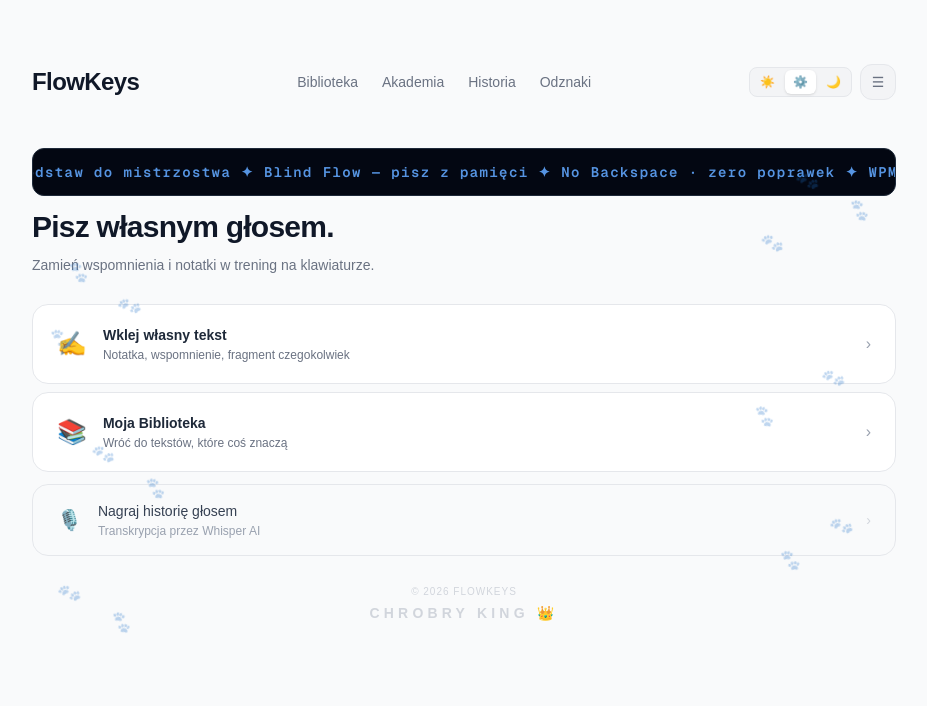
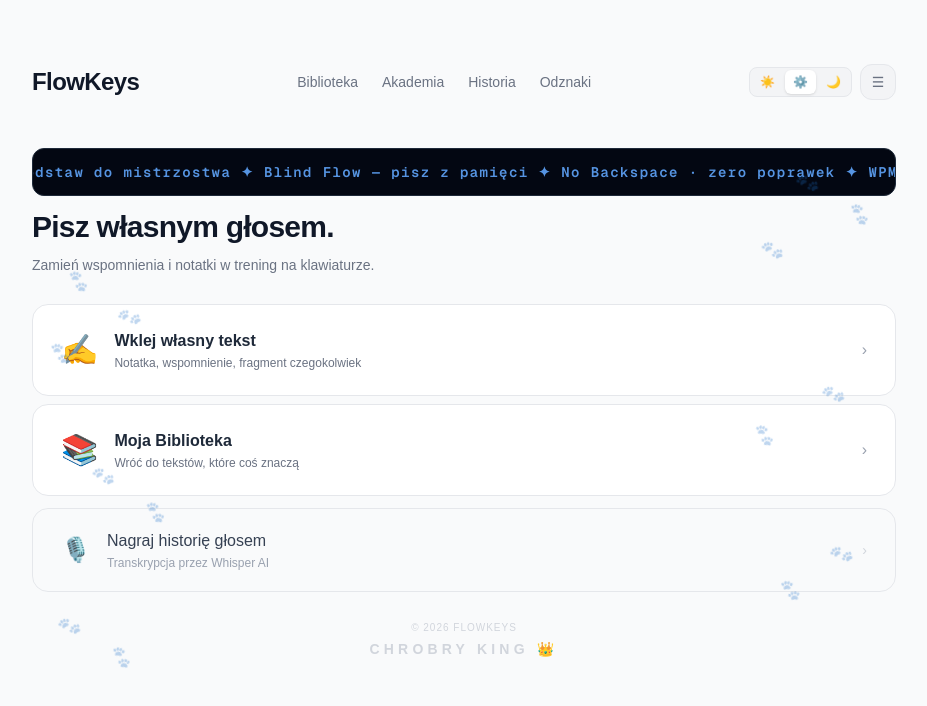
Before and after one commit to spower777/FlowKeys, a Next.js app: page / in a window 1280 px wide. Shown: the top 706 px of the page, without its empty margins (176-1103 px from the left). Built offline with nearby package versions, Linux system fonts and the light colour scheme.

Commit message:
feat: slightly larger home buttons — more padding, bigger text and icons
Co-Authored-By: Claude Sonnet 4.6 <noreply@anthropic.com>

```diff
--- a/app/page.tsx
+++ b/app/page.tsx
@@ -356,12 +356,12 @@ export default function Home() {
               return (
                 <button
                   onClick={handleContinue}
-                  className="animate-fade-up w-full flex items-center gap-4 bg-[var(--accent-500)] hover:bg-[var(--accent-600)] text-white rounded-2xl px-6 py-5 text-left transition-all duration-200 hover:shadow-lg hover:shadow-[var(--accent-600)]/30 hover:-translate-y-0.5 active:translate-y-0 active:shadow-none group"
+                  className="animate-fade-up w-full flex items-center gap-4 bg-[var(--accent-500)] hover:bg-[var(--accent-600)] text-white rounded-2xl px-7 py-6 text-left transition-all duration-200 hover:shadow-lg hover:shadow-[var(--accent-600)]/30 hover:-translate-y-0.5 active:translate-y-0 active:shadow-none group"
                 >
-                  <div className="w-10 h-10 rounded-xl bg-white/20 flex items-center justify-center shrink-0 text-lg group-hover:scale-110 transition-transform duration-200">▶</div>
+                  <div className="w-11 h-11 rounded-xl bg-white/20 flex items-center justify-center shrink-0 text-xl group-hover:scale-110 transition-transform duration-200">▶</div>
                   <div className="flex-1 min-w-0">
                     <p className="text-[10px] font-bold uppercase tracking-widest opacity-65 mb-0.5">Kontynuuj</p>
-                    <p className="text-sm font-bold leading-tight truncate">{lessonTitle}</p>
+                    <p className="text-base font-bold leading-tight truncate">{lessonTitle}</p>
                     <p className="text-xs opacity-60 mt-0.5">{lastSession.stats.wpm} WPM · {lastSession.stats.accuracy}% · {dateStr}</p>
                   </div>
                   <span className="shrink-0 opacity-70 group-hover:translate-x-1 transition-transform duration-200">→</span>
@@ -373,11 +373,11 @@ export default function Home() {
             <div className="space-y-2 animate-fade-up" style={{ animationDelay: '60ms' }}>
               <button
                 onClick={() => { setInputMethod('paste'); setStep('input') }}
-                className="w-full flex items-center gap-4 bg-white dark:bg-[#161616] hover:bg-gray-50 dark:hover:bg-[#1a1a1a] border border-gray-200 dark:border-[#242424] hover:border-[var(--accent-400)] dark:hover:border-[var(--accent-500)]/50 rounded-2xl px-6 py-5 text-left transition-all duration-200 hover:-translate-y-0.5 active:translate-y-0 group"
+                className="w-full flex items-center gap-4 bg-white dark:bg-[#161616] hover:bg-gray-50 dark:hover:bg-[#1a1a1a] border border-gray-200 dark:border-[#242424] hover:border-[var(--accent-400)] dark:hover:border-[var(--accent-500)]/50 rounded-2xl px-7 py-6 text-left transition-all duration-200 hover:-translate-y-0.5 active:translate-y-0 group"
               >
-                <span className="text-2xl shrink-0">✍️</span>
+                <span className="text-3xl shrink-0">✍️</span>
                 <div className="flex-1 min-w-0">
-                  <p className="text-sm font-bold text-gray-800 dark:text-gray-200">Wklej własny tekst</p>
+                  <p className="text-base font-bold text-gray-800 dark:text-gray-200">Wklej własny tekst</p>
                   <p className="text-xs text-gray-500 dark:text-gray-500 mt-0.5">Notatka, wspomnienie, fragment czegokolwiek</p>
                 </div>
                 <span className="text-gray-400 dark:text-gray-600 group-hover:text-[var(--accent-500)] transition-colors">›</span>
@@ -385,11 +385,11 @@ export default function Home() {
 
               <button
                 onClick={() => router.push('/library')}
-                className="w-full flex items-center gap-4 bg-white dark:bg-[#161616] hover:bg-gray-50 dark:hover:bg-[#1a1a1a] border border-gray-200 dark:border-[#242424] hover:border-[var(--accent-400)] dark:hover:border-[var(--accent-500)]/50 rounded-2xl px-6 py-5 text-left transition-all duration-200 hover:-translate-y-0.5 active:translate-y-0 group"
+                className="w-full flex items-center gap-4 bg-white dark:bg-[#161616] hover:bg-gray-50 dark:hover:bg-[#1a1a1a] border border-gray-200 dark:border-[#242424] hover:border-[var(--accent-400)] dark:hover:border-[var(--accent-500)]/50 rounded-2xl px-7 py-6 text-left transition-all duration-200 hover:-translate-y-0.5 active:translate-y-0 group"
               >
-                <span className="text-2xl shrink-0">📚</span>
+                <span className="text-3xl shrink-0">📚</span>
                 <div className="flex-1 min-w-0">
-                  <p className="text-sm font-bold text-gray-800 dark:text-gray-200">Moja Biblioteka</p>
+                  <p className="text-base font-bold text-gray-800 dark:text-gray-200">Moja Biblioteka</p>
                   <p className="text-xs text-gray-500 dark:text-gray-500 mt-0.5">
                     {libraryCount > 0
                       ? `${libraryCount} ${libraryCount === 1 ? 'tekst' : libraryCount < 5 ? 'teksty' : 'tekstów'} · Wróć do swoich materiałów`
@@ -403,12 +403,12 @@ export default function Home() {
             {/* Głos — drugorzędne */}
             <button
               onClick={() => { setInputMethod('voice'); setStep('input') }}
-              className="animate-fade-up w-full flex items-center gap-4 bg-gray-50 dark:bg-[#111] border border-gray-200 dark:border-[#1e1e1e] hover:border-gray-300 dark:hover:border-[#2a2a2a] rounded-2xl px-6 py-4 text-left transition-all duration-200 group"
+              className="animate-fade-up w-full flex items-center gap-4 bg-gray-50 dark:bg-[#111] border border-gray-200 dark:border-[#1e1e1e] hover:border-gray-300 dark:hover:border-[#2a2a2a] rounded-2xl px-7 py-5 text-left transition-all duration-200 group"
               style={{ animationDelay: '120ms' }}
             >
-              <span className="text-xl shrink-0">🎙️</span>
+              <span className="text-2xl shrink-0">🎙️</span>
               <div className="flex-1 min-w-0">
-                <p className="text-sm font-medium text-gray-700 dark:text-gray-300">Nagraj historię głosem</p>
+                <p className="text-base font-medium text-gray-700 dark:text-gray-300">Nagraj historię głosem</p>
                 <p className="text-xs text-gray-400 dark:text-gray-600 mt-0.5">Transkrypcja przez Whisper AI</p>
               </div>
               <span className="text-gray-300 dark:text-gray-700 group-hover:text-gray-500 dark:group-hover:text-gray-500 transition-colors text-sm">›</span>
```
